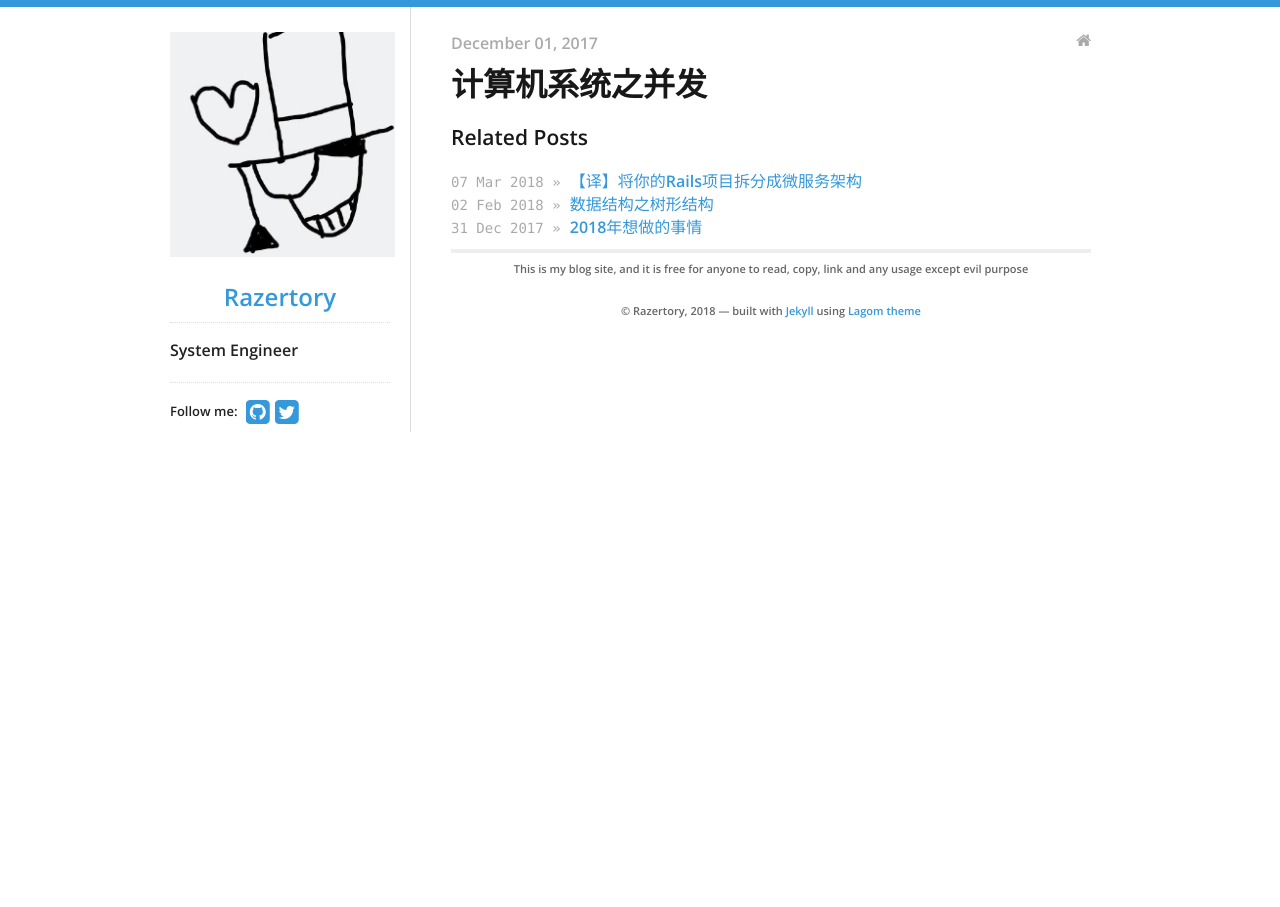
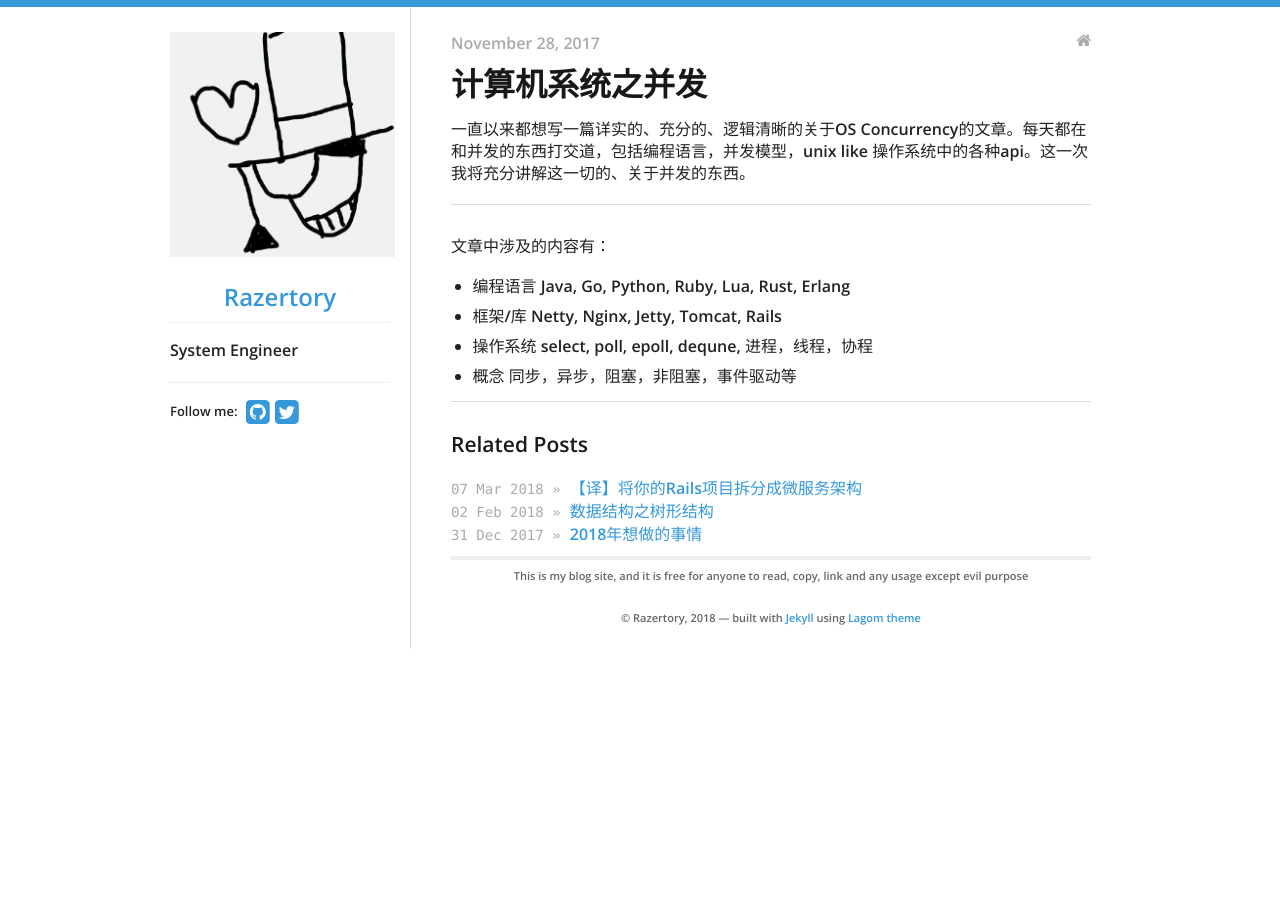
Before and after one commit to razertory/razertory.github.io, a Jekyll site: the page built from _posts/2017-12-01-计算机系统之并发.markdown, in a window 1280 px wide. Built offline with Jekyll 4.4.1, drawn with Linux system fonts in a browser that asks for light colours; our own code applies the rules of GitHub Pages for plain Markdown files.

Commit message:
修改一些文字

```diff
--- /dev/null
+++ b/_posts/2017-10-20-abusage-of-netty.markdown
@@ -0,0 +1,6 @@
+---
+layout: post
+title:  "Abusage of Netty"
+date:   2017-11-20 0:21:00 +0800
+categories: jekyll update
+---
--- /dev/null
+++ b/_posts/2017-11-01-graphql-in-ruby.markdown
@@ -0,0 +1,6 @@
+---
+layout: post
+title:  "GraphQL in Ruby"
+date:   2017-11-20 0:21:00 +0800
+categories: jekyll update
+---
--- a/_posts/2017-12-01-计算机系统之并发.markdown
+++ b/_posts/2017-12-01-计算机系统之并发.markdown
@@ -0,0 +1,17 @@
+---
+layout: post
+title:  "计算机系统之并发"
+date:   2017-11-29 0:21:00 +0800
+categories: jekyll update
+---
+一直以来都想写一篇详实的、充分的、逻辑清晰的关于OS Concurrency的文章。每天都在和并发的东西打交道，包括编程语言，并发模型，unix like 操作系统中的各种api。这一次我将充分讲解这一切的、关于并发的东西。
+
+---
+
+文章中涉及的内容有：
+* 编程语言 Java, Go, Python, Ruby, Lua, Rust, Erlang
+* 框架/库 Netty, Nginx, Jetty, Tomcat, Rails
+* 操作系统 select, poll, epoll, dequne, 进程，线程，协程
+* 概念 同步，异步，阻塞，非阻塞，事件驱动等
+
+---
--- a/_posts/2018-01-01-今年想做的事情.markdown
+++ b/_posts/2018-01-01-今年想做的事情.markdown
@@ -15,4 +15,4 @@ categories: jekyll update
 ### Rust
 不得不说，当我第一次接触到这个语言之后，就被这个语言最基础的特性所吸引。与C++几乎一样的速度，编译阶段的强行检查，手动管理内存。一定是喜欢接触系统层次的首选。
 ### 数学
-从接触一些AI的东西开始以后，就发现数学在如今计算机领域所扮演的重要性，会想起之前看过的《数学之美》，现在看来，总有一天我会发现拼的就是数学。
+从接触一些AI的东西开始以后，就发现数学在如今计算机领域所扮演的重要性，想起之前看过的《数学之美》，越来越发现，绝大多数的科学相关的研究都是数学为基础的。很期待自己能在这些地方多做出一些成果。
```
Also changed, not shown: _posts/2017-10-20-使用Netty踩过的坑.markdown (deleted), _posts/2017-11-01-GraphQL感悟.markdown (deleted), _posts/2017-12-01-开始深入理解计算机系统.markdown (deleted).
